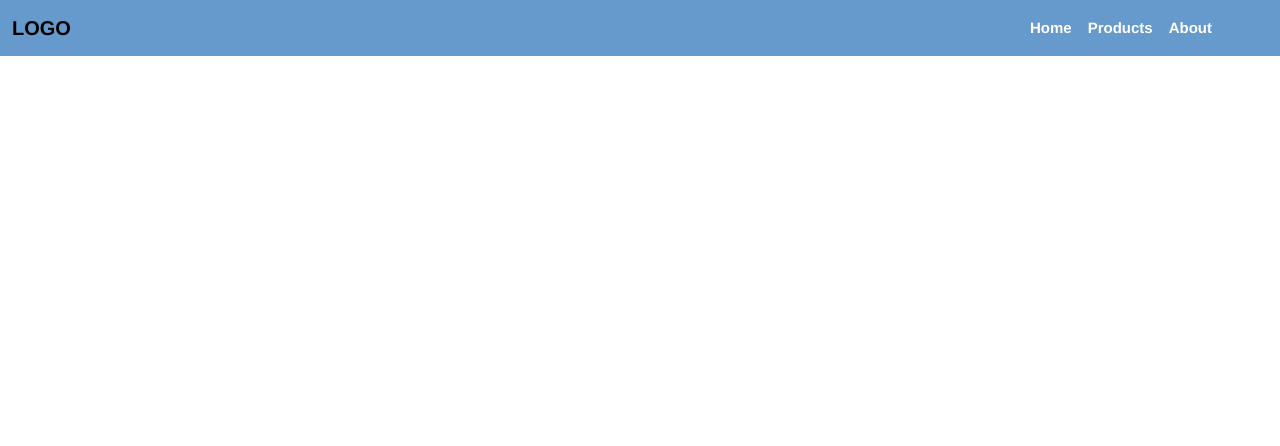
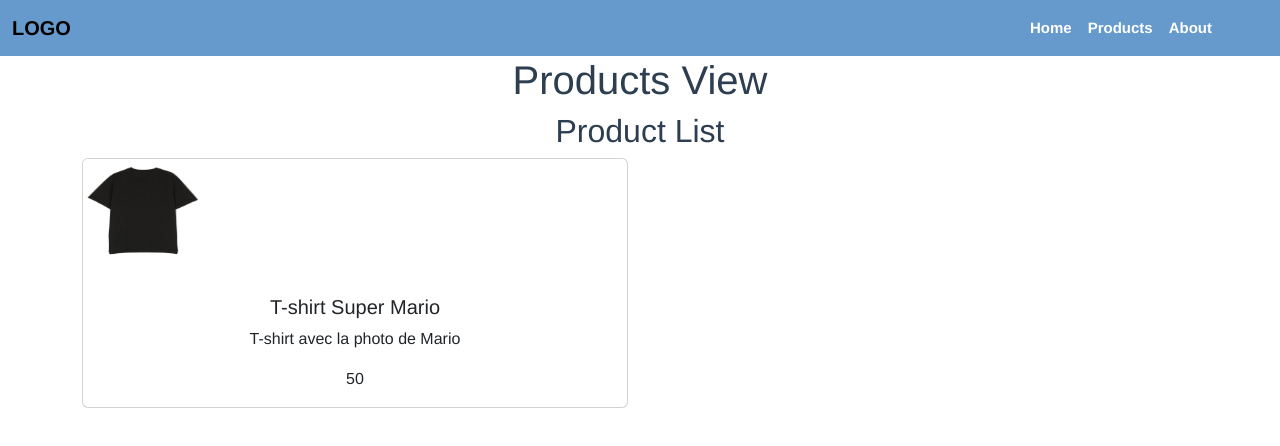
Before and after one commit to AkramZaabi/Vue-project, a Vue app: page /product in a window 1280 px wide. Shown: the top 446 px of the page. Built offline with nearby package versions, Linux system fonts and the light colour scheme.

Commit message:
Updated ProductListComponent and fixed some problems

```diff
--- a/src/components/ProductListComponent.vue
+++ b/src/components/ProductListComponent.vue
@@ -2,17 +2,45 @@
 <template>
   <div>
     <h2>Product List</h2>
-    <!-- Your component content goes here -->
+  </div>
+  <div class="container">
+    <div class="row row-cols-1 row-cols-md-2 g-4">
+      <div class="col" v-for="product in products" :key="product.name">
+        <div class="card">
+          <img :src="product.imageUrl" class="card-img-top" alt="..." />
+          <div class="card-body">
+            <h5 class="card-title">{{ product.name }}</h5>
+            <p class="card-text">{{ product.description }}</p>
+            <p class="card-text">{{ product.price }}</p>
+          </div>
+        </div>
+      </div>
+    </div>
   </div>
 </template>
 
 <script>
 export default {
   name: "ProductListComponent",
+  data() {
+    return {
+      products: [
+        {
+          name: "T-shirt Super Mario",
+          description: "T-shirt avec la photo de Mario",
+          price: 50,
+          imageUrl: require("../assets/t-shirt.png"),
+        },
+      ],
+    };
+  },
   // Other component options
 };
 </script>
 
 <style scoped>
-/* Your component styles go here */
+img {
+  height: 120px;
+  width: 120px;
+}
 </style>
--- a/src/router/index.js
+++ b/src/router/index.js
@@ -18,8 +18,8 @@ const routes = [
       import(/* webpackChunkName: "about" */ "../views/AboutView.vue"),
   },
   {
-    path: "/products",
-    name: "products",
+    path: "/product",
+    name: "product",
     component: ProductsView,
   },
 ];
--- a/src/views/ProductsView.vue
+++ b/src/views/ProductsView.vue
@@ -1,5 +1,5 @@
 <template>
-  <div>
+  <div class="product">
     <h1>Products View</h1>
     <ProductListComponent />
   </div>
```
